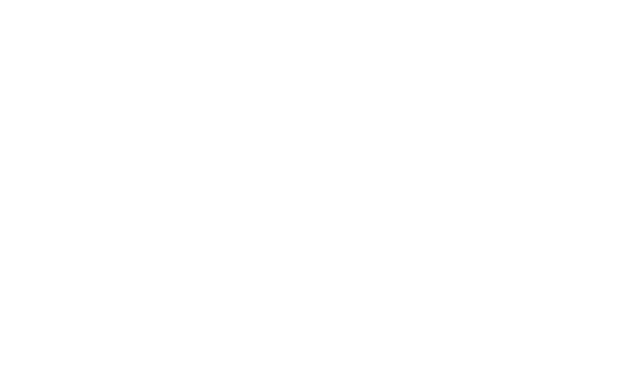
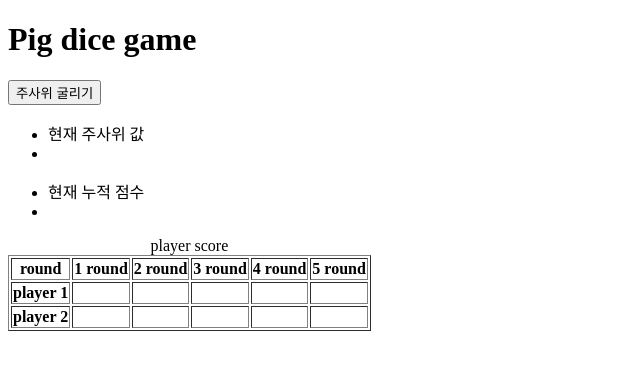
Before and after one commit to pshdev1030/pig_the_dice, a plain HTML site: page index.html in a window 1280 px wide. Shown: the whole page, without its empty margins (0-640 px from the left). Drawn offline with Linux system fonts and the light colour scheme.

Commit message:
feat : create index.html

```diff
--- a/index.html
+++ b/index.html
@@ -6,6 +6,48 @@
     <meta name="viewport" content="width=device-width, initial-scale=1.0" />
     <title>Document</title>
   </head>
-  <body></body>
+  <body>
+    <h1>Pig dice game</h1>
+    <div>
+      <button class="dice_btn">주사위 굴리기</button>
+    </div>
+    <div>
+      <ul class="current_score_box">
+        <li class="current">현재 주사위 값</li>
+        <li class="current_score_value"></li>
+      </ul>
+      <ul class="cumulative_score_box">
+        <li class="cumulative">현재 누적 점수</li>
+        <li class="cumulative_score_value"></li>
+      </ul>
+    </div>
+    <div>
+      <table border="1">
+        <caption>player score</caption>
+        <th>round</th>
+        <th>1 round</th>
+        <th>2 round</th>
+        <th>3 round</th>
+        <th>4 round</th>
+        <th>5 round</th>
+        <tr>
+            <th>player 1</th>
+            <td></td>
+            <td></td>
+            <td></td>
+            <td></td>
+            <td></td>
+        </tr>
+        <tr>
+            <th>player 2</th>
+            <td></td>
+            <td></td>
+            <td></td>
+            <td></td>
+            <td></td>
+        </tr>
+          </table>
+    </div>
+  </body>
   <script src="./main.js"></script>
 </html>
```
